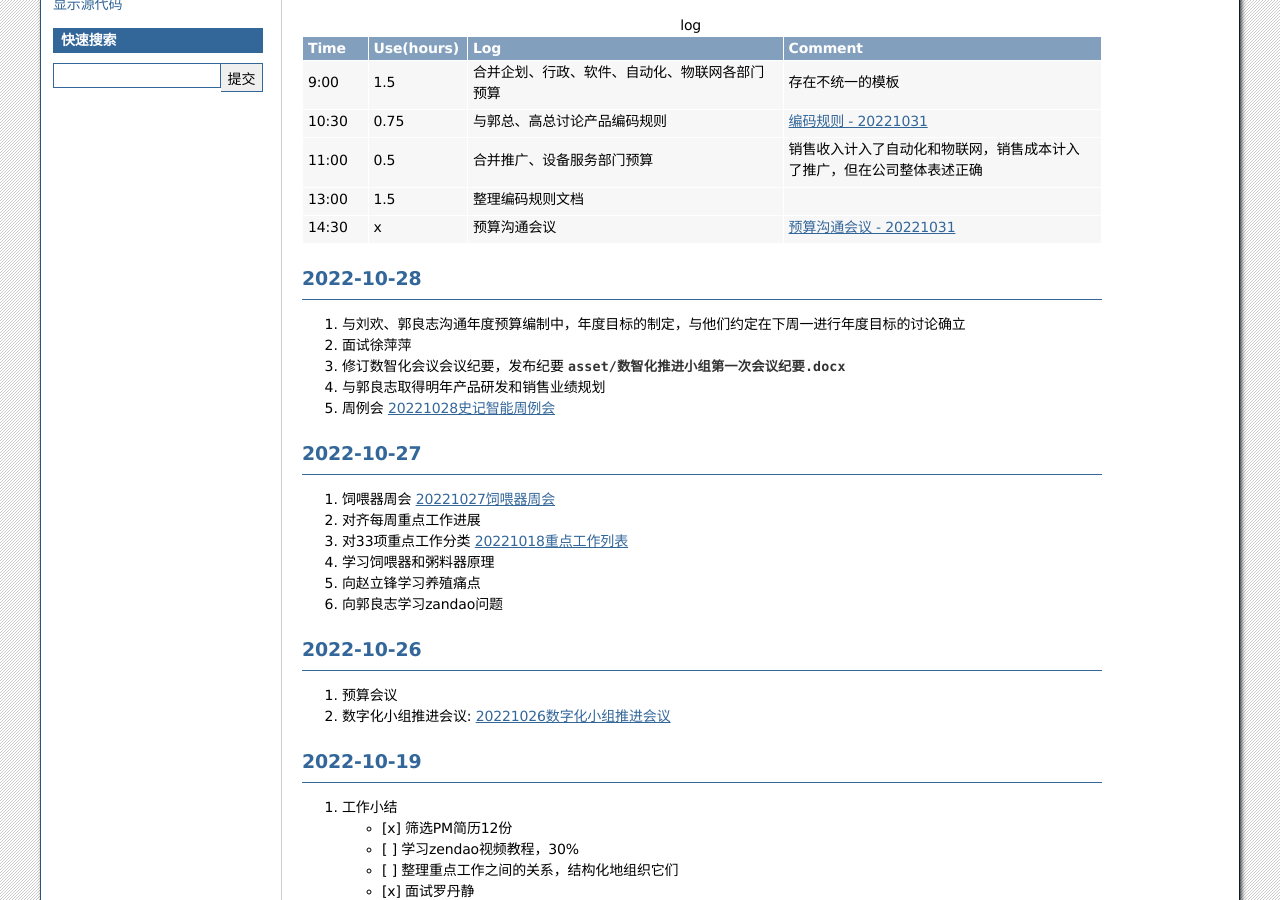
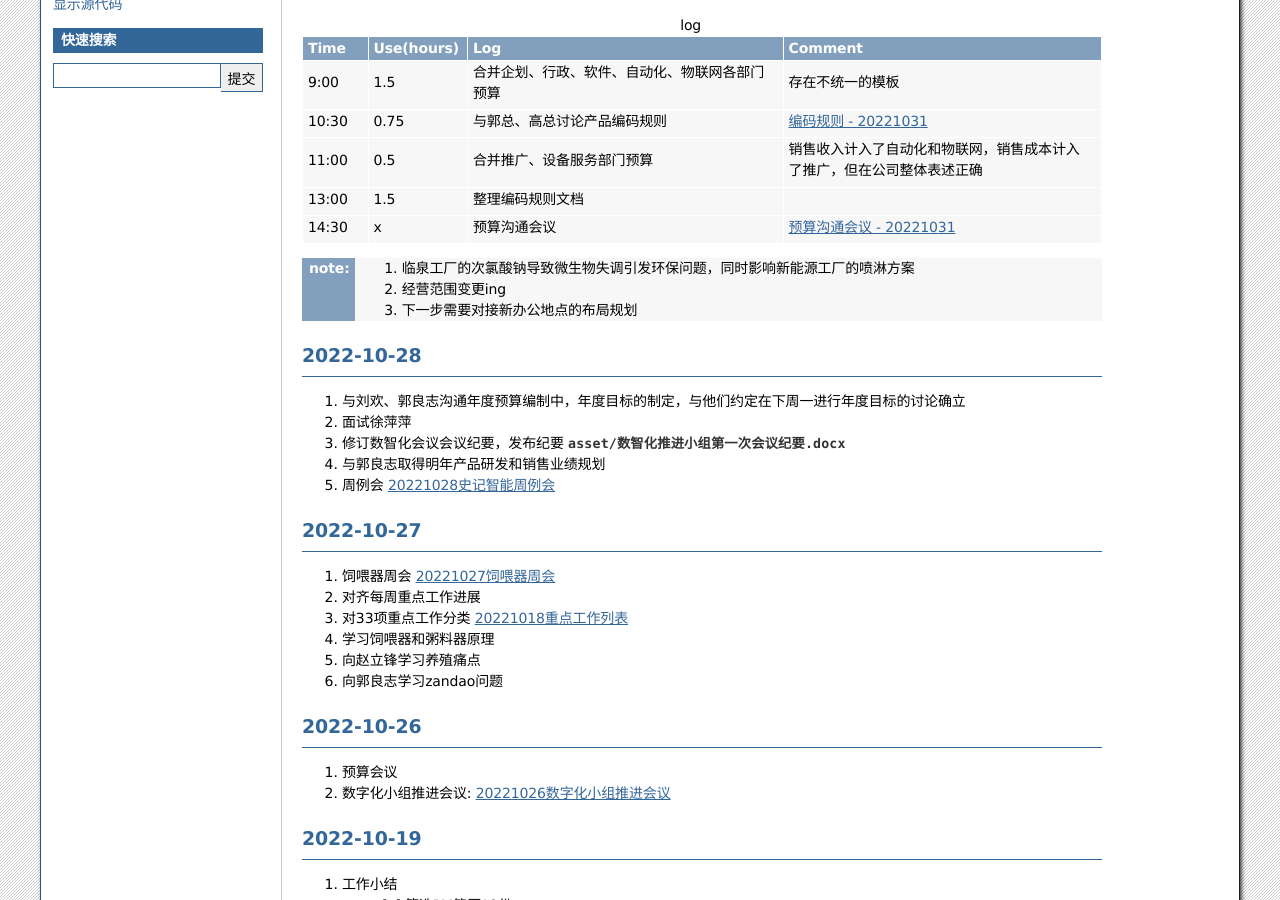
Before and after one commit to cruiurc/cruiurc.github.io, a Sphinx documentation site: the page built from source/work/sj/sj.rst, in a window 1280 px wide and 900 px high, scrolled down 443 px. Built offline with Sphinx 7.4.7, drawn with Linux system fonts in a browser that asks for light colours.

Commit message:
20221031 work

```diff
--- a/source/work/sj/sj.rst
+++ b/source/work/sj/sj.rst
@@ -28,6 +28,12 @@ TODO
     11:00, 0.5, 合并推广、设备服务部门预算, 销售收入计入了自动化和物联网，销售成本计入了推广，但在公司整体表述正确
     13:00, 1.5, 整理编码规则文档
     14:30, x, 预算沟通会议, :doc:`topic/预算沟通会议-20221031`
+
+:note:
+   1. 临泉工厂的次氯酸钠导致微生物失调引发环保问题，同时影响新能源工厂的喷淋方案
+   2. 经营范围变更ing
+   3. 下一步需要对接新办公地点的布局规划
+
 
 2022-10-28
 -----------
```
